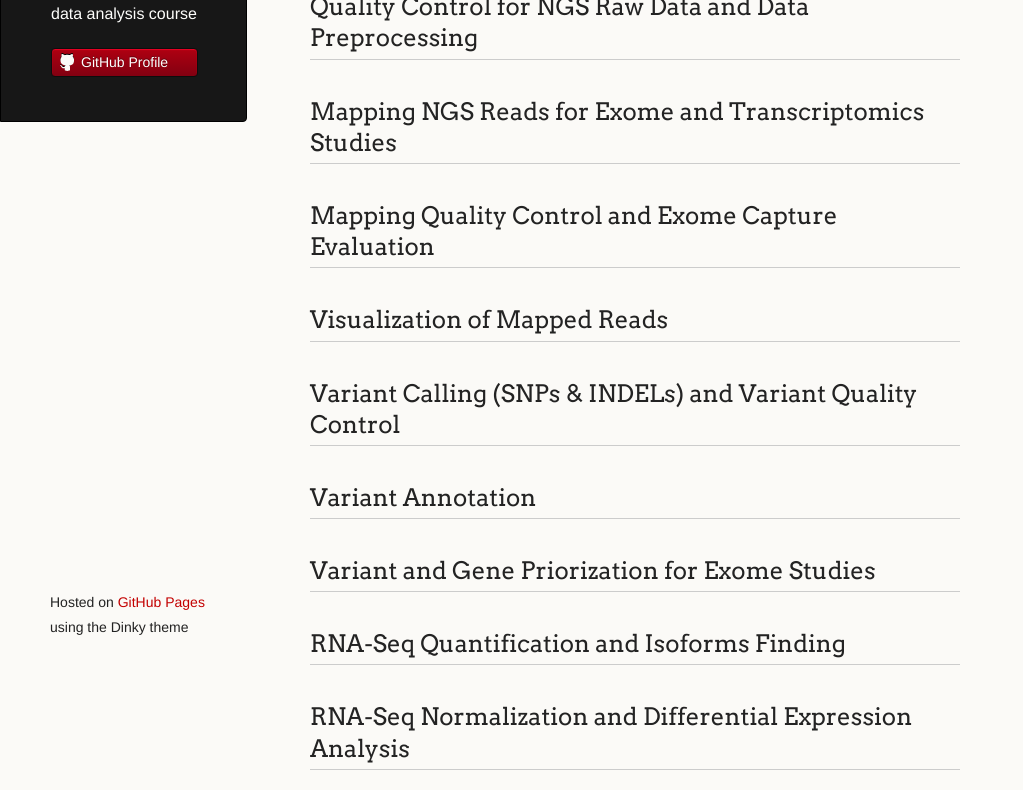
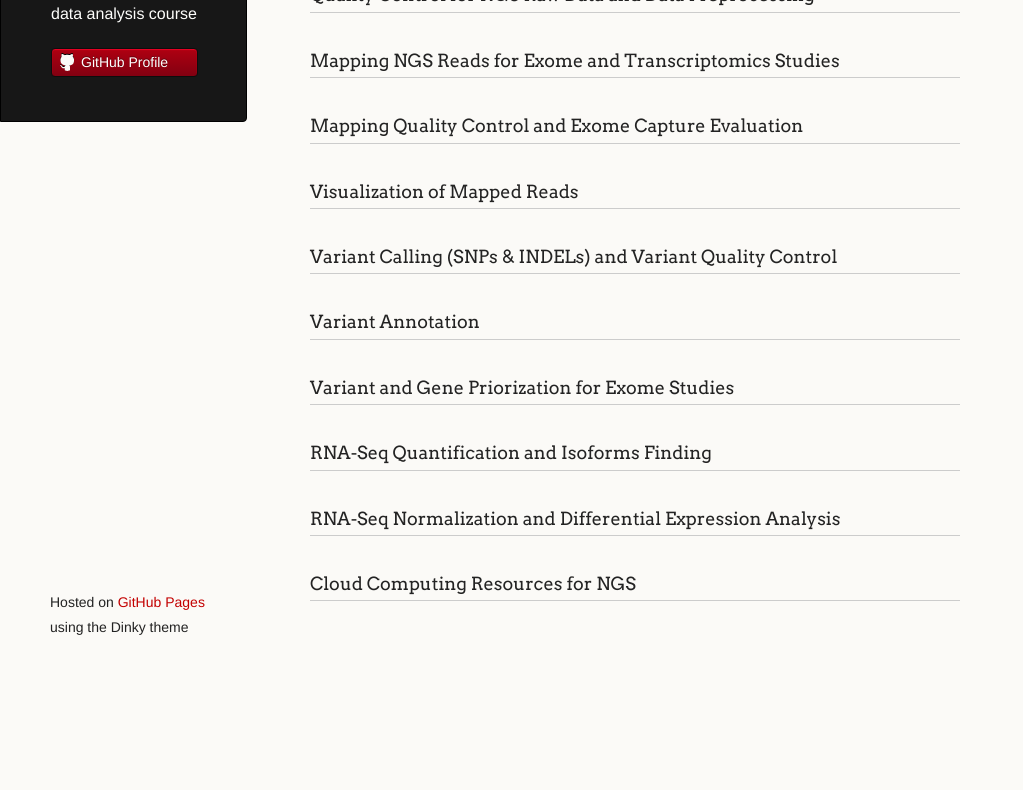
Before and after one commit to imedina/ngscourse.github.io, a plain HTML site: page index.html in a window 1280 px wide. Shown: the part 128-918 px from the top of the page, without its empty margins (0-1023 px from the left). After the commit the page ends 800 px from the top, so only its background shows below. Drawn offline with Linux system fonts and the light colour scheme.

Commit message:
Replace master branch with page content via GitHub

```diff
--- a/index.html
+++ b/index.html
@@ -27,38 +27,38 @@
 
       </header>
       <section>
-        <h2>
-<a name="introduction-to-ngs-technologies-for-genomic-studies" class="anchor" href="#introduction-to-ngs-technologies-for-genomic-studies"><span class="octicon octicon-link"></span></a>Introduction to NGS Technologies for Genomic Studies</h2>
+        <h3>
+<a name="introduction-to-ngs-technologies-for-genomic-studies" class="anchor" href="#introduction-to-ngs-technologies-for-genomic-studies"><span class="octicon octicon-link"></span></a>Introduction to NGS Technologies for Genomic Studies</h3>
 
-<h2>
-<a name="quality-control-for-ngs-raw-data-and-data-preprocessing" class="anchor" href="#quality-control-for-ngs-raw-data-and-data-preprocessing"><span class="octicon octicon-link"></span></a>Quality Control for NGS Raw Data and Data Preprocessing</h2>
+<h3>
+<a name="quality-control-for-ngs-raw-data-and-data-preprocessing" class="anchor" href="#quality-control-for-ngs-raw-data-and-data-preprocessing"><span class="octicon octicon-link"></span></a>Quality Control for NGS Raw Data and Data Preprocessing</h3>
 
-<h2>
-<a name="mapping-ngs-reads-for-exome-and-transcriptomics-studies" class="anchor" href="#mapping-ngs-reads-for-exome-and-transcriptomics-studies"><span class="octicon octicon-link"></span></a>Mapping NGS Reads for Exome and Transcriptomics Studies</h2>
+<h3>
+<a name="mapping-ngs-reads-for-exome-and-transcriptomics-studies" class="anchor" href="#mapping-ngs-reads-for-exome-and-transcriptomics-studies"><span class="octicon octicon-link"></span></a>Mapping NGS Reads for Exome and Transcriptomics Studies</h3>
 
-<h2>
-<a name="mapping-quality-control-and-exome-capture-evaluation" class="anchor" href="#mapping-quality-control-and-exome-capture-evaluation"><span class="octicon octicon-link"></span></a>Mapping Quality Control and Exome Capture Evaluation</h2>
+<h3>
+<a name="mapping-quality-control-and-exome-capture-evaluation" class="anchor" href="#mapping-quality-control-and-exome-capture-evaluation"><span class="octicon octicon-link"></span></a>Mapping Quality Control and Exome Capture Evaluation</h3>
 
-<h2>
-<a name="visualization-of-mapped-reads" class="anchor" href="#visualization-of-mapped-reads"><span class="octicon octicon-link"></span></a>Visualization of Mapped Reads</h2>
+<h3>
+<a name="visualization-of-mapped-reads" class="anchor" href="#visualization-of-mapped-reads"><span class="octicon octicon-link"></span></a>Visualization of Mapped Reads</h3>
 
-<h2>
-<a name="variant-calling-snps--indels-and-variant-quality-control" class="anchor" href="#variant-calling-snps--indels-and-variant-quality-control"><span class="octicon octicon-link"></span></a>Variant Calling (SNPs &amp; INDELs) and Variant Quality Control</h2>
+<h3>
+<a name="variant-calling-snps--indels-and-variant-quality-control" class="anchor" href="#variant-calling-snps--indels-and-variant-quality-control"><span class="octicon octicon-link"></span></a>Variant Calling (SNPs &amp; INDELs) and Variant Quality Control</h3>
 
-<h2>
-<a name="variant-annotation" class="anchor" href="#variant-annotation"><span class="octicon octicon-link"></span></a>Variant Annotation</h2>
+<h3>
+<a name="variant-annotation" class="anchor" href="#variant-annotation"><span class="octicon octicon-link"></span></a>Variant Annotation</h3>
 
-<h2>
-<a name="variant-and-gene-priorization-for-exome-studies" class="anchor" href="#variant-and-gene-priorization-for-exome-studies"><span class="octicon octicon-link"></span></a>Variant and Gene Priorization for Exome Studies</h2>
+<h3>
+<a name="variant-and-gene-priorization-for-exome-studies" class="anchor" href="#variant-and-gene-priorization-for-exome-studies"><span class="octicon octicon-link"></span></a>Variant and Gene Priorization for Exome Studies</h3>
 
-<h2>
-<a name="rna-seq-quantification-and-isoforms-finding" class="anchor" href="#rna-seq-quantification-and-isoforms-finding"><span class="octicon octicon-link"></span></a>RNA-Seq Quantification and Isoforms Finding</h2>
+<h3>
+<a name="rna-seq-quantification-and-isoforms-finding" class="anchor" href="#rna-seq-quantification-and-isoforms-finding"><span class="octicon octicon-link"></span></a>RNA-Seq Quantification and Isoforms Finding</h3>
 
-<h2>
-<a name="rna-seq-normalization-and-differential-expression-analysis" class="anchor" href="#rna-seq-normalization-and-differential-expression-analysis"><span class="octicon octicon-link"></span></a>RNA-Seq Normalization and Differential Expression Analysis</h2>
+<h3>
+<a name="rna-seq-normalization-and-differential-expression-analysis" class="anchor" href="#rna-seq-normalization-and-differential-expression-analysis"><span class="octicon octicon-link"></span></a>RNA-Seq Normalization and Differential Expression Analysis</h3>
 
-<h2>
-<a name="cloud-computing-resources-for-ngs" class="anchor" href="#cloud-computing-resources-for-ngs"><span class="octicon octicon-link"></span></a>Cloud Computing Resources for NGS</h2>
+<h3>
+<a name="cloud-computing-resources-for-ngs" class="anchor" href="#cloud-computing-resources-for-ngs"><span class="octicon octicon-link"></span></a>Cloud Computing Resources for NGS</h3>
       </section>
       <footer>
         <p><small>Hosted on <a href="http://pages.github.com">GitHub Pages</a> using the Dinky theme</small></p>
```
Also changed, not shown: params.json (+1 -1 lines).
